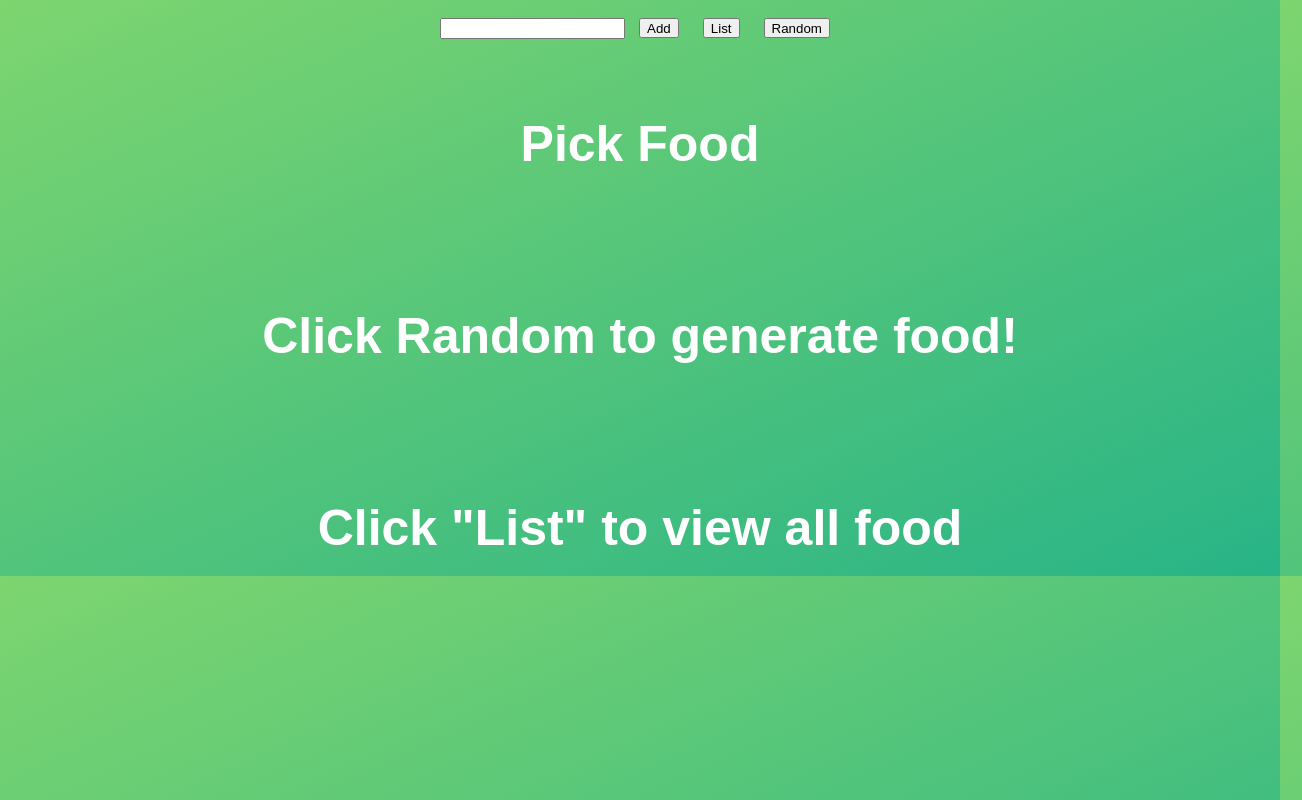
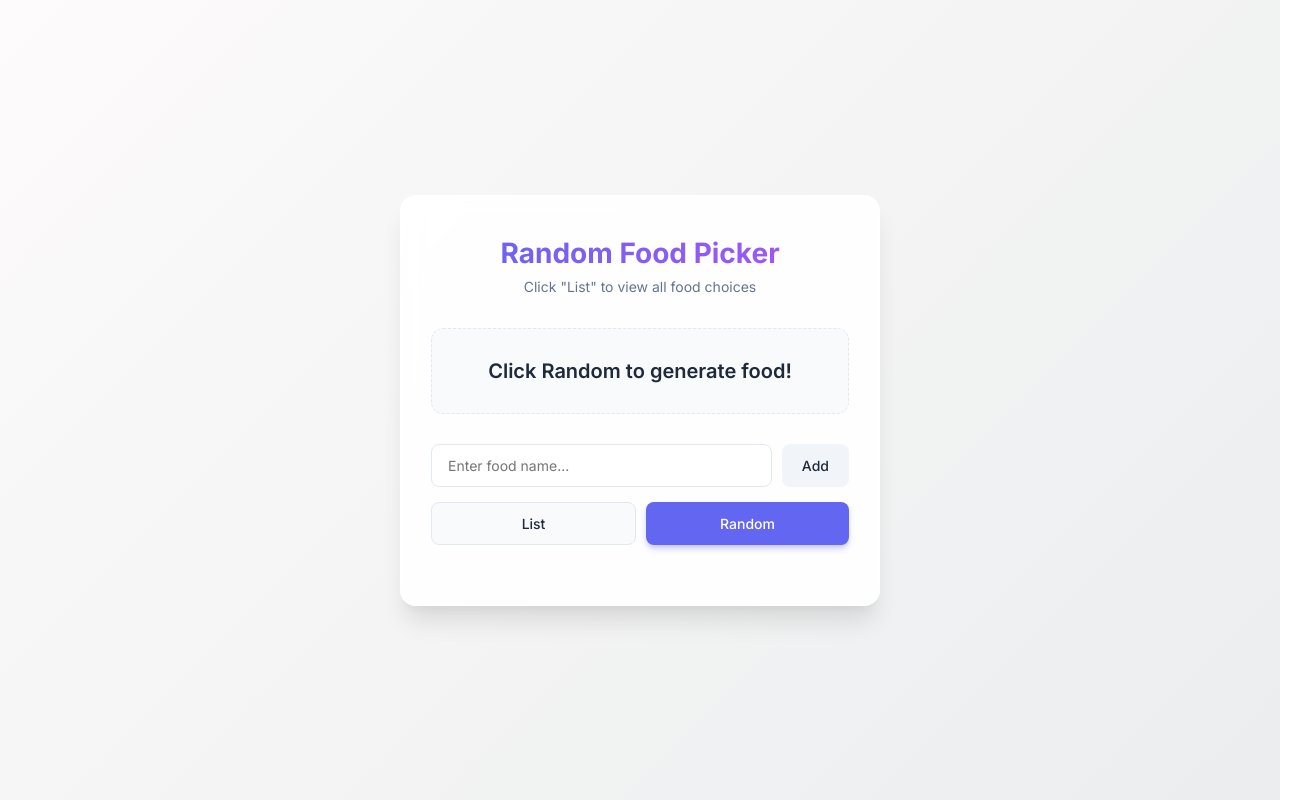
Before and after one commit to Efftsh/radom-food-picker-v1, a plain HTML site: page index.html in a window 1280 px wide. Shown: the whole page, 1302 px wide, since content can reach past the window. Drawn offline with Linux system fonts and the light colour scheme.

Commit message:
feat: Implement comprehensive styling and refactor HTML structure for the Random Food Picker application.

```diff
--- a/index.html
+++ b/index.html
@@ -3,61 +3,37 @@
   <head>
     <meta charset="UTF-8" />
     <meta name="viewport" content="width=device-width, initial-scale=1.0" />
-    <meta http-equiv="X-UA-Compatible" content="ie=edge" />
-    <title>Data Structures and Modern Operators</title>
-    <style>
-      body {
-        height: 70vh;
-        display: flex;
-        flex-direction: column;
-        align-items: center;
-        background: linear-gradient(to top left, #28b487, #7dd56f);
-      }
-      h1 {
-        font-family: sans-serif;
-        font-size: 50px;
-        line-height: 1.3;
-        width: 100%;
-        padding: 30px;
-        text-align: center;
-        color: white;
-      }
-      .list {
-        color: white;
-        font-family: sans-serif;
-        font-size: 16px;
-        padding: 30px;
-      }
-      .list li {
-        font-family: sans-serif;
-        font-size: 14px;
-        list-style: none;
-      }
-      button {
-        width: auto;
-        height: 20px;
-        margin: 10px;
-      }
-      textarea {
-        width: 300px;
-        height: 100px;
-      }
-      .hidden {
-        display: none;
-      }
-    </style>
+    <title>Random Food Picker</title>
+    <link href="https://fonts.googleapis.com/css2?family=Inter:wght@400;500;600;700&display=swap" rel="stylesheet">
+    <link rel="stylesheet" href="style.css" />
   </head>
   <body>
-    <div>
-      <input type="text" class="food-input" />
-      <button class="button">Add</button>
-      <button class="button-list">List</button>
-      <button class="button-random">Random</button>
+    <div class="app-container">
+      <div class="header">
+        <h1>Random Food Picker</h1>
+        <p class="h1 subtitle">Click "List" to view all food choices</p>
+      </div>
+
+      <div class="display-card">
+        <h2 class="display">Click Random to generate food!</h2>
+      </div>
+
+      <div class="controls">
+        <div class="input-group">
+          <input type="text" class="food-input" placeholder="Enter food name..." />
+          <button class="button btn-add">Add</button>
+        </div>
+
+        <div class="action-buttons">
+          <button class="button-list btn-secondary">List</button>
+          <button class="button-random btn-primary">Random</button>
+        </div>
+      </div>
+
+      <div class="list-container">
+        <ul class="list hidden"></ul>
+      </div>
     </div>
-    <h1>Pick Food</h1>
-    <h1 class="display">Click Random to generate food!</h1>
-    <h1 class="h1">Click "List" to view all food</h1>
-    <ul class="list"></ul>
 
     <script src="project.js"></script>
   </body>
--- /dev/null
+++ b/style.css
@@ -0,0 +1,237 @@
+/* Import Google Fonts */
+@import url('https://fonts.googleapis.com/css2?family=Inter:wght@300;400;500;600;700&display=swap');
+
+:root {
+  --primary-color: #6366f1;
+  --primary-hover: #4f46e5;
+  --bg-gradient: linear-gradient(135deg, #fdfbfb 0%, #ebedee 100%);
+  --card-bg: rgba(255, 255, 255, 0.9);
+  --text-main: #1e293b;
+  --text-muted: #64748b;
+  --border-color: #e2e8f0;
+  --shadow-sm: 0 4px 6px -1px rgba(0, 0, 0, 0.1), 0 2px 4px -1px rgba(0, 0, 0, 0.06);
+  --shadow-lg: 0 20px 25px -5px rgba(0, 0, 0, 0.1), 0 10px 10px -5px rgba(0, 0, 0, 0.04);
+  --radius: 16px;
+  --transition: all 0.3s ease;
+}
+
+* {
+  box-sizing: border-box;
+  margin: 0;
+  padding: 0;
+}
+
+body {
+  font-family: 'Inter', sans-serif;
+  background: var(--bg-gradient);
+  color: var(--text-main);
+  min-height: 100vh;
+  display: flex;
+  justify-content: center;
+  align-items: center;
+  padding: 20px;
+}
+
+.app-container {
+  background: var(--card-bg);
+  backdrop-filter: blur(10px);
+  width: 100%;
+  max-width: 480px;
+  border-radius: var(--radius);
+  box-shadow: var(--shadow-lg);
+  padding: 40px 30px;
+  text-align: center;
+  border: 1px solid rgba(255, 255, 255, 0.5);
+}
+
+.header h1 {
+  font-size: 28px;
+  font-weight: 700;
+  margin-bottom: 8px;
+  background: linear-gradient(to right, var(--primary-color), #a855f7);
+  -webkit-background-clip: text;
+  -webkit-text-fill-color: transparent;
+  background-clip: text;
+  color: transparent;
+}
+
+.subtitle {
+  font-size: 14px;
+  color: var(--text-muted);
+  font-weight: 400;
+  margin-bottom: 30px;
+  min-height: 20px;
+}
+
+.display-card {
+  background: #f8fafc;
+  border: 1px dashed var(--border-color);
+  border-radius: 12px;
+  padding: 30px 20px;
+  margin-bottom: 30px;
+  transition: var(--transition);
+}
+
+.display-card:hover {
+  border-color: var(--primary-color);
+  background: #fff;
+  box-shadow: var(--shadow-sm);
+}
+
+.display {
+  font-size: 20px;
+  font-weight: 600;
+  color: var(--text-main);
+}
+
+.controls {
+  display: flex;
+  flex-direction: column;
+  gap: 15px;
+  margin-bottom: 20px;
+}
+
+.input-group {
+  display: flex;
+  gap: 10px;
+}
+
+.food-input {
+  flex: 1;
+  padding: 12px 16px;
+  border: 1px solid var(--border-color);
+  border-radius: 8px;
+  font-size: 14px;
+  font-family: 'Inter', sans-serif;
+  outline: none;
+  transition: var(--transition);
+}
+
+.food-input:focus {
+  border-color: var(--primary-color);
+  box-shadow: 0 0 0 3px rgba(99, 102, 241, 0.2);
+}
+
+button {
+  font-family: 'Inter', sans-serif;
+  font-weight: 500;
+  font-size: 14px;
+  padding: 12px 20px;
+  border: none;
+  border-radius: 8px;
+  cursor: pointer;
+  transition: var(--transition);
+  display: inline-flex;
+  align-items: center;
+  justify-content: center;
+}
+
+.btn-add {
+  background: #f1f5f9;
+  color: var(--text-main);
+}
+
+.btn-add:hover {
+  background: #e2e8f0;
+}
+
+.action-buttons {
+  display: flex;
+  gap: 10px;
+}
+
+.action-buttons button {
+  flex: 1;
+}
+
+.btn-secondary {
+  background: #f8fafc;
+  color: var(--text-main);
+  border: 1px solid var(--border-color);
+}
+
+.btn-secondary:hover {
+  background: #f1f5f9;
+  border-color: #cbd5e1;
+}
+
+.btn-primary {
+  background: var(--primary-color);
+  color: white;
+  box-shadow: 0 4px 6px -1px rgba(99, 102, 241, 0.4);
+}
+
+.btn-primary:hover {
+  background: var(--primary-hover);
+  transform: translateY(-1px);
+  box-shadow: 0 6px 8px -1px rgba(99, 102, 241, 0.5);
+}
+
+.btn-primary:active {
+  transform: translateY(0);
+}
+
+/* List Styles */
+.list-container {
+  margin-top: 20px;
+  text-align: left;
+}
+
+.list {
+  list-style: none;
+  font-size: 16px;
+  font-weight: 600;
+  color: var(--text-main);
+  padding: 0;
+  background: #fff;
+  border-radius: 12px;
+}
+
+.list:not(:empty) {
+  padding: 20px;
+  box-shadow: var(--shadow-sm);
+  border: 1px solid var(--border-color);
+}
+
+/* Specific styling for the generated list items */
+.list li {
+  font-weight: 400;
+  font-size: 15px;
+  color: var(--text-muted);
+  padding: 10px 0;
+  border-bottom: 1px solid #f1f5f9;
+  display: flex;
+  align-items: center;
+}
+
+.list li:last-of-type {
+  border-bottom: none;
+  margin-bottom: 15px;
+}
+
+/* Styling the clear button dynamically added inside JS */
+.list button {
+  width: 100%;
+  background: #fee2e2;
+  color: #ef4444;
+  margin-top: 10px;
+  font-weight: 600;
+}
+
+.list button:hover {
+  background: #fecaca;
+}
+
+.hidden {
+  display: none !important;
+}
+
+/* Animation for the list appearance */
+@keyframes fadeIn {
+  from { opacity: 0; transform: translateY(10px); }
+  to { opacity: 1; transform: translateY(0); }
+}
+
+.list {
+  animation: fadeIn 0.4s ease-out;
+}
```
